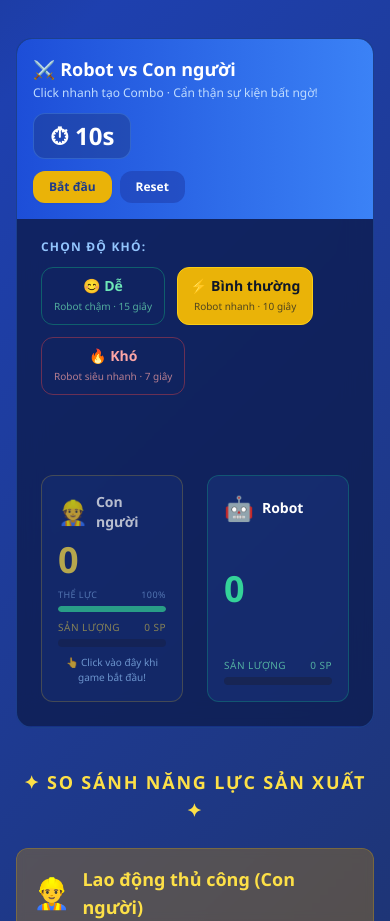
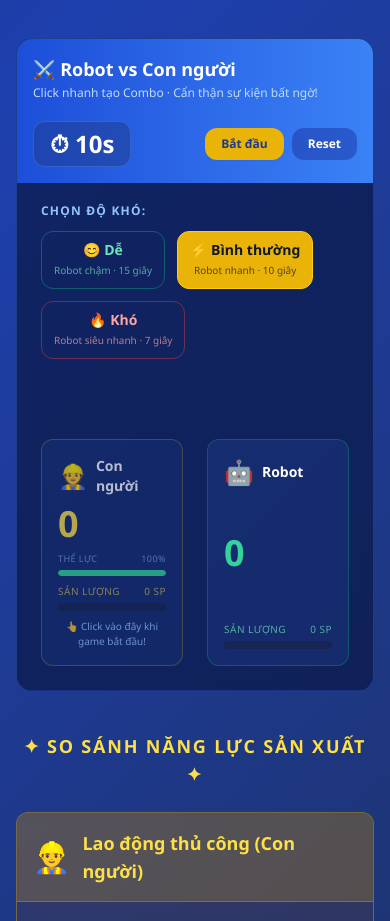
Before and after one commit to huynd4104/MLN122_web, a React (Vite) app: page /thang4 in a window 390 px wide. Shown: the part 1535-2456 px from the top of the page. Built offline with nearby package versions, Linux system fonts and the light colour scheme.

Commit message:
Fix UI overlapping issues on mobile for Thang4 page

```diff
--- a/src/pages/Thang4.jsx
+++ b/src/pages/Thang4.jsx
@@ -61,10 +61,11 @@ const TOAST_CLS = {
 };
 
 function ToastStack({ toasts }) {
+    const displayToasts = toasts.slice(-3);
     return (
-        <div className="fixed top-4 right-4 z-[300] flex flex-col gap-2 pointer-events-none" style={{ maxWidth: 290 }}>
+        <div className="fixed top-24 md:top-20 right-4 z-[99999] flex flex-col gap-2 pointer-events-none" style={{ maxWidth: 290 }}>
             <AnimatePresence>
-                {toasts.map(t => (
+                {displayToasts.map(t => (
                     <motion.div key={t.id}
                         initial={{ opacity: 0, x: 80, scale: 0.85 }}
                         animate={{ opacity: 1, x: 0, scale: 1 }}
@@ -411,6 +412,7 @@ export default function Industry40Page() {
                                     <h2 className="text-lg sm:text-xl font-black text-white">⚔️ Robot vs Con người</h2>
                                     <p className="text-blue-200 text-xs mt-0.5">Click nhanh tạo Combo · Cẩn thận sự kiện bất ngờ!</p>
                                 </div>
+                                <div className="flex items-center justify-between w-full sm:w-auto gap-4 mt-2 sm:mt-0">
                                     {/* Timer */}
                                     <div className="flex items-center gap-2">
                                         <div className={`font-black text-2xl px-4 py-1.5 rounded-xl border ${timeLeft <= 3 && gamePhase === "running" ? "bg-red-500/30 border-red-400 text-red-300 animate-pulse" : "bg-blue-900/50 border-blue-400/30 text-white"}`}>
@@ -418,13 +420,14 @@ export default function Industry40Page() {
                                         </div>
                                     </div>
                                     {/* Buttons */}
-                                <div className="flex items-center gap-2 flex-wrap">
-                                    <button onClick={startGame} disabled={gamePhase === "running"} className="bg-yellow-500 hover:bg-yellow-400 disabled:opacity-40 disabled:cursor-not-allowed text-blue-900 text-xs font-bold px-4 py-2 rounded-xl transition-all shadow-sm">
+                                    <div className="flex items-center gap-2 flex-wrap justify-end">
+                                        <button onClick={startGame} disabled={gamePhase === "running"} className="bg-yellow-500 hover:bg-yellow-400 disabled:opacity-40 disabled:cursor-not-allowed text-blue-900 text-xs font-bold px-4 py-2 rounded-xl transition-all shadow-sm whitespace-nowrap">
                                             {gamePhase === "finished" ? "Chơi lại" : "Bắt đầu"}
                                         </button>
-                                    <button onClick={resetGame} className="bg-blue-800/60 hover:bg-blue-700 text-white text-xs font-bold px-4 py-2 rounded-xl transition-colors">
+                                        <button onClick={resetGame} className="bg-blue-800/60 hover:bg-blue-700 text-white text-xs font-bold px-4 py-2 rounded-xl transition-colors whitespace-nowrap">
                                             Reset
                                         </button>
+                                    </div>
                                 </div>
                             </div>
                         </div>
```
Lines whose indentation alone changed are shown as unchanged.
